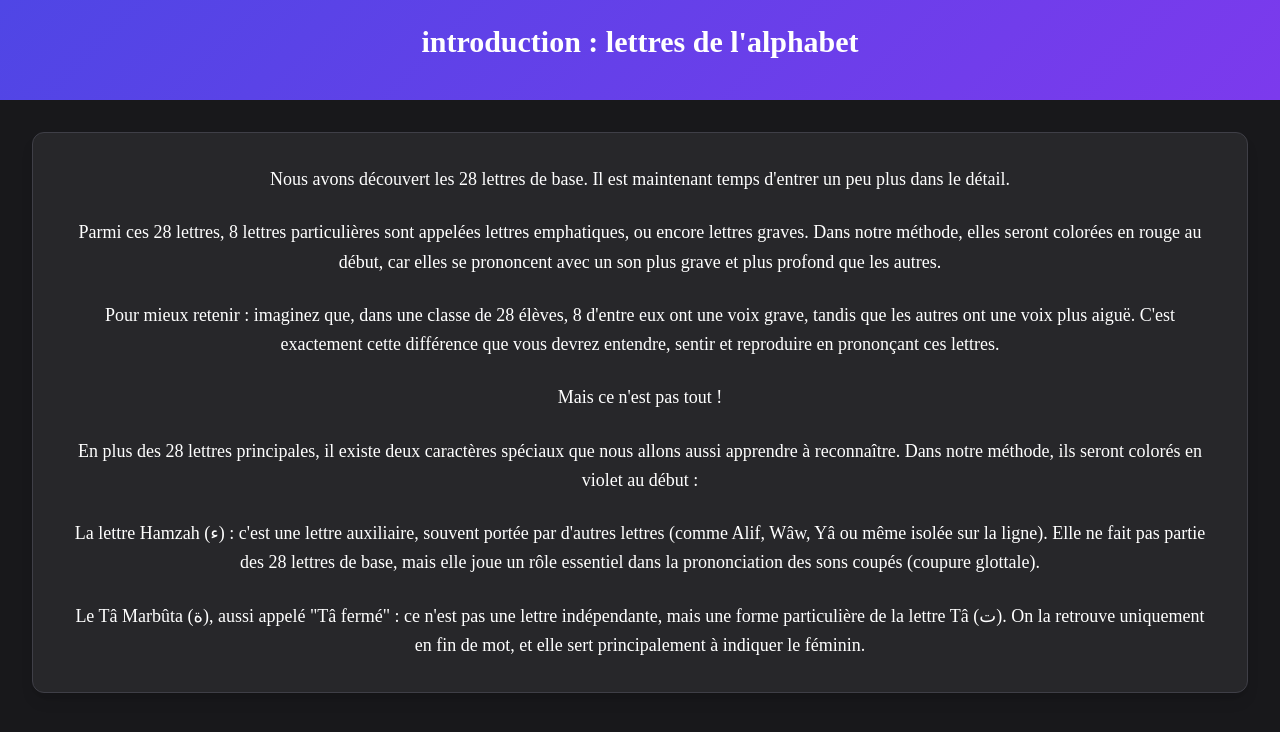
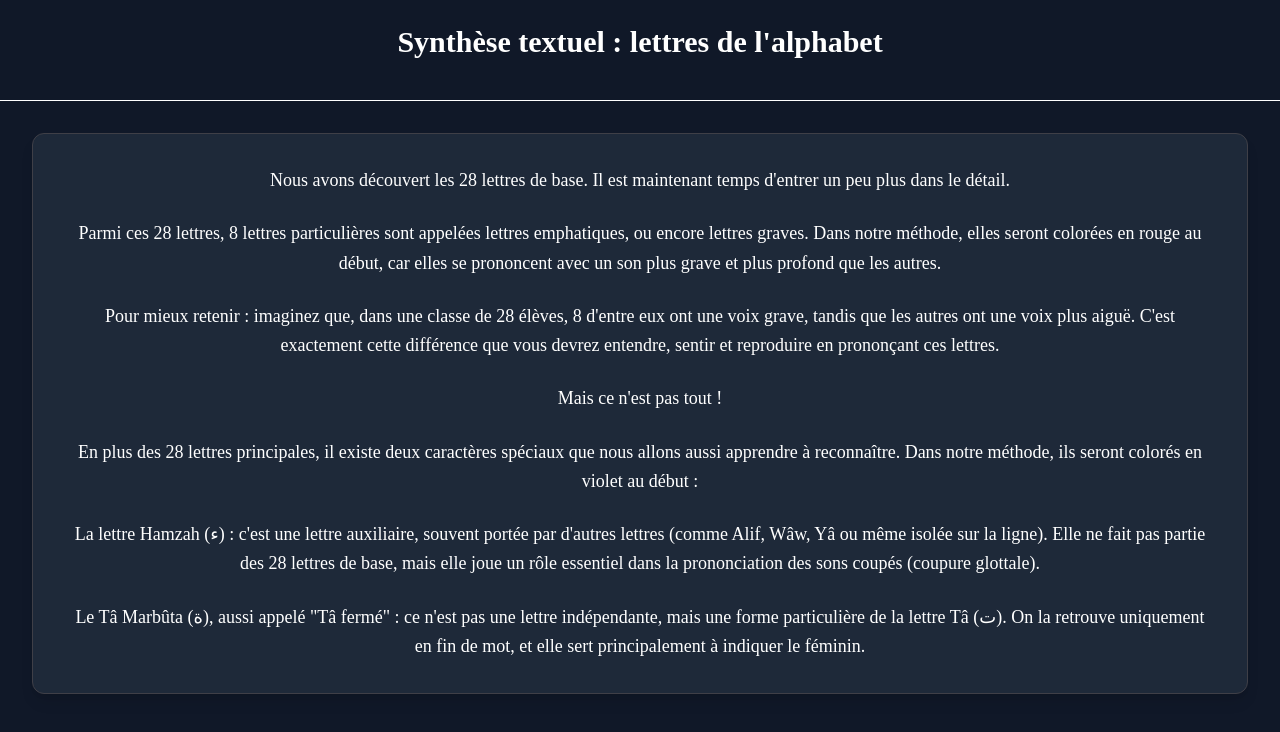
Before and after one commit to saids1393/methode-ERPR-son-importance, a Next.js app: page /chapitres/1/introduction in a window 1280 px wide. Shown: the top 732 px of the page. Built offline with nearby package versions, Linux system fonts and the light colour scheme; no server answers.

Commit message:
Réglage des vidéos et refont du design de la page introductions et videos et enfin ajout des devoirs

```diff
--- a/app/chapitres/[chapitres]/introduction/page.tsx
+++ b/app/chapitres/[chapitres]/introduction/page.tsx
@@ -21,18 +21,18 @@ export default async function IntroductionPage({ params }: Props) {
 
   return (
     <AutoProgressWrapper>
-      <div className="font-arabic min-h-screen bg-zinc-900 text-white text-center">
+      <div className="font-arabic min-h-screen bg-gray-900 text-white text-center">
         <div className="w-full h-full overflow-hidden">
           {/* Header avec le même style gradient */}
-          <div className="bg-arabic-gradient text-white p-6 text-center">
+          <div className="bg-gray-900 text-white p-6 text-center border-b border-white-700">
             <div className="text-3xl font-bold mb-4">
-              introduction : {chapter.title.toLowerCase()}
+              Synthèse textuel : {chapter.title.toLowerCase()}
             </div>
           </div>
 
           {/* Contenu de l'introduction */}
           <div className="p-8">
-            <div className="bg-zinc-800 border border-zinc-700 rounded-xl p-6 md:p-8 shadow-lg">
+            <div className="bg-gray-800 border border-zinc-700 rounded-xl p-6 md:p-8 shadow-lg">
               <div className="prose prose-invert max-w-none">
                 {chapter.introduction.split('\n').map((paragraph, index) => (
                   <p key={index} className="mb-6 last:mb-0 text-lg leading-relaxed">
--- a/app/chapitres/[chapitres]/video/page.tsx
+++ b/app/chapitres/[chapitres]/video/page.tsx
@@ -32,12 +32,7 @@ export default function VideoPage({ params }: VideoPageProps) {
 
   if (isLoading) {
     return (
-      <div className="min-h-screen bg-zinc-900 text-white">
-        <div className="bg-arabic-gradient text-white p-6 text-center">
-          <div className="text-3xl font-bold mb-4">
-            Vidéo - {chapter.title}
-          </div>
-        </div>
+      <div className="min-h-screen bg-gray-900 text-white">
 
         <div className="p-8 flex items-center justify-center">
           <div className="text-center">
@@ -51,8 +46,8 @@ export default function VideoPage({ params }: VideoPageProps) {
 
   if (error || !video) {
     return (
-      <div className="min-h-screen bg-zinc-900 text-white">
-        <div className="bg-arabic-gradient text-white p-6 text-center">
+      <div className="min-h-screen bg-gray-900 text-white">
+        <div className="bg-gray-900 text-white p-6 text-center">
           <div className="text-3xl font-bold mb-4">
             Vidéo - {chapter.title}
           </div>
@@ -67,7 +62,7 @@ export default function VideoPage({ params }: VideoPageProps) {
               </h3>
               <p className="text-zinc-300 text-lg leading-relaxed">
                 La vidéo pour ce chapitre sera ajoutée prochainement.
-                En attendant, vous pouvez consulter l'introduction et les leçons du chapitre.
+                En attendant, vous pouvez consulter la Synthèse textuel et les leçons du chapitre.
               </p>
 
               <div className="mt-8 flex flex-col sm:flex-row gap-4 justify-center">
@@ -76,7 +71,7 @@ export default function VideoPage({ params }: VideoPageProps) {
                     href={`/chapitres/${chapterNumber}/introduction`}
                     className="bg-blue-600 hover:bg-blue-700 text-white font-semibold px-6 py-3 rounded-xl transition-colors"
                   >
-                    📖 Lire l'introduction
+                    📖 Lire la Synthèse textuel
                   </a>
                 )}
 
@@ -97,9 +92,9 @@ export default function VideoPage({ params }: VideoPageProps) {
   }
 
   return (
-    <div className="min-h-screen bg-zinc-900 text-white">
+    <div className="min-h-screen bg-gray-900 text-white">
       {/* Header */}
-      <div className="bg-arabic-gradient text-white p-6 text-center">
+      <div className="bg-gray-900 text-white p-6 text-center">
         <div className="text-3xl font-bold mb-4">
           {video.title}
         </div>
--- a/app/components/CloudflareVideoPlayer.tsx
+++ b/app/components/CloudflareVideoPlayer.tsx
@@ -329,7 +329,7 @@ export default function CloudflareVideoPlayer({
                            [&::-webkit-slider-thumb]:appearance-none [&::-webkit-slider-thumb]:w-3 [&::-webkit-slider-thumb]:h-3
                            [&::-webkit-slider-thumb]:bg-blue-400 [&::-webkit-slider-thumb]:rounded-full [&::-webkit-slider-thumb]:cursor-pointer"
                   style={{
-                    background: `linear-gradient(to right, #60a5fa 0%, #60a5fa ${(isMuted ? 0 : volume) * 100}%, #4b5563 ${(isMuted ? 0 : volume) * 100}%, #4b5563 100%)`
+                    background: `linear-gradient(to right ${(isMuted ? 0 : volume) * 100}%, #4b5563 ${(isMuted ? 0 : volume) * 100}%, #4b5563 100%)`
                   }}
                 />
               </div>
--- a/app/components/SidebarContent.tsx
+++ b/app/components/SidebarContent.tsx
@@ -228,7 +228,7 @@ export default function SidebarContent() {
                           }`}
                         >
                           <Play size={14} className="text-blue-400" />
-                          <span className="font-semibold">Vidéo du chapitre</span>
+                          <span className="font-semibold">Vidéo explicative</span>
                         </Link>
                       </li>
                     )}
@@ -244,7 +244,7 @@ export default function SidebarContent() {
                           }`}
                         >
                           <BookOpen size={14} className="text-blue-400" />
-                          <span>Introduction</span>
+                          <span>Synthèse textuel</span>
                         </Link>
                       </li>
                     )}
```
